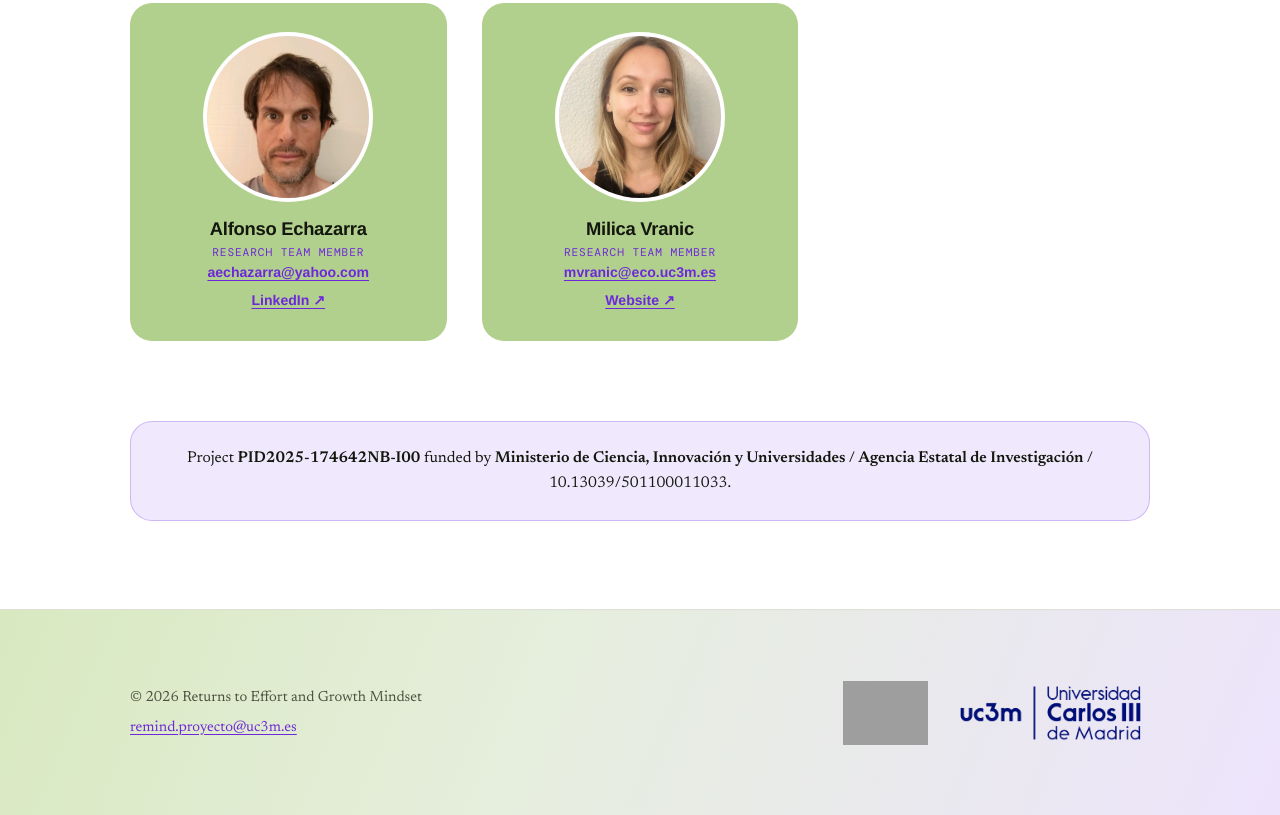
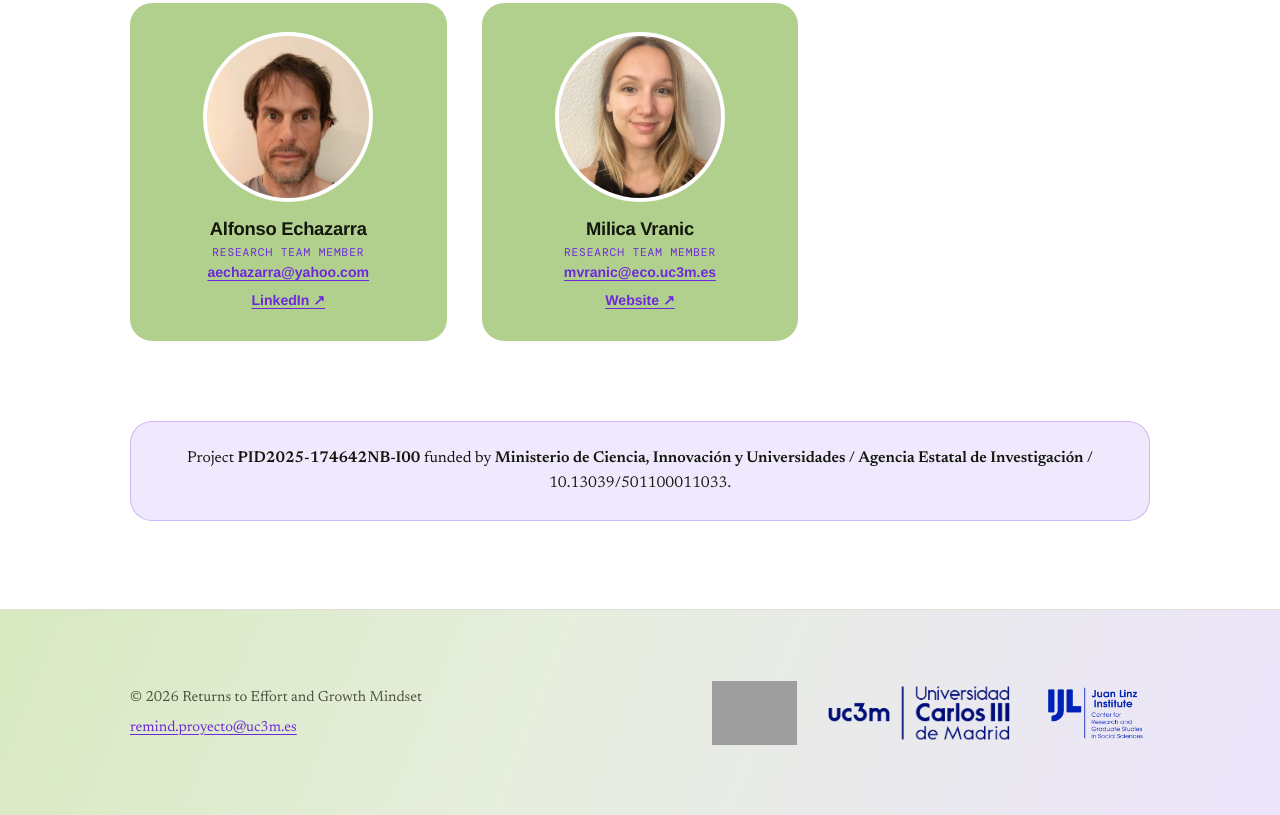
Before and after one commit to remindproject/remindproject.github.io, a plain HTML site: page team.html in a window 1280 px wide. Shown: the part 1898-2713 px from the top of the page. Drawn offline with nearby package versions, Linux system fonts and the light colour scheme; grey boxes are pictures that could not be loaded; a web font is replaced by a local one.

Commit message:
Update team.html

```diff
--- a/team.html
+++ b/team.html
@@ -227,6 +227,7 @@
       <div class="footer-logos">
         <img src="images/MICIU+AEI.jpg" alt="Ministerio de Ciencia, Innovación y Universidades · Agencia Estatal de Investigación">
         <img src="images/acronimo_nombre3l(1).png" alt="Institutional logo">
+        <img src="images/ijl.png" alt="Instituto Juan Linz">
       </div>
     </div>
   </footer>
```
